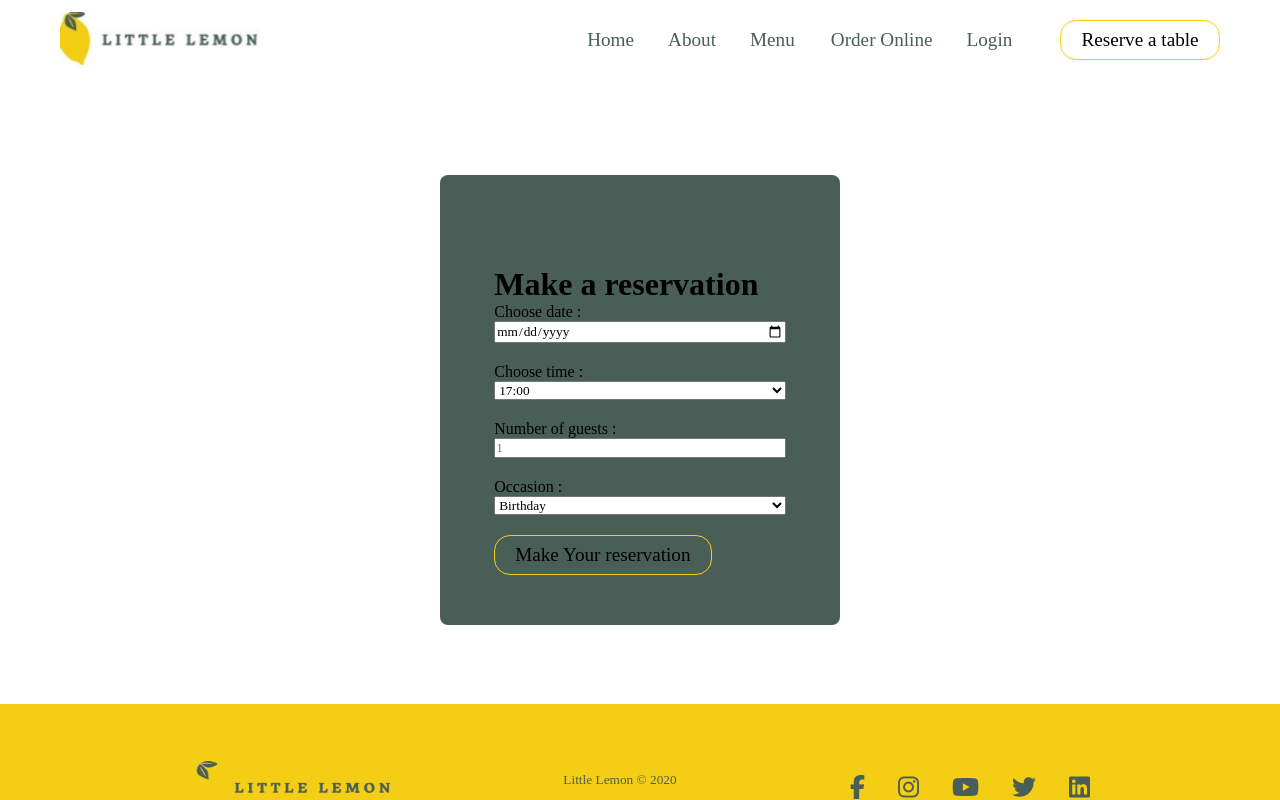
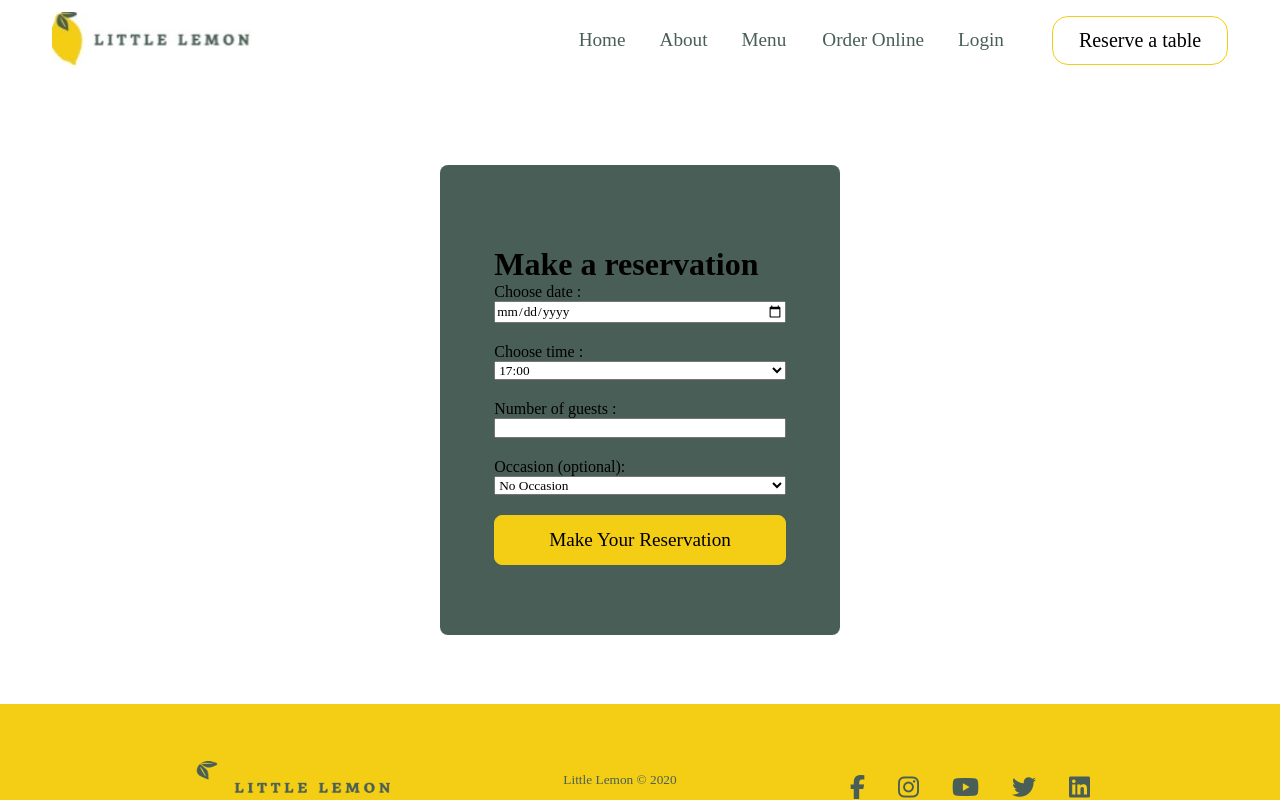
Before and after one commit to ShilpaMRao/little-lemon, a React (Create React App) app: page /reserveatable in a window 1280 px wide. Built offline with nearby package versions, Linux system fonts and the light colour scheme; a web font is replaced by a local one.

Commit message:
Updated the files such that the states are lifted up and performed vslidations on the fields in the form

```diff
--- a/src/App.js
+++ b/src/App.js
@@ -1,6 +1,8 @@
 import "./App.css";
 import NavBarNew from "./components/NavBarNew";
 import Footer from "./components/pages/Footer";
+import React, { useState } from "react";
+
 function App() {
   return (
     <>
--- a/src/components/Button.css
+++ b/src/components/Button.css
@@ -9,10 +9,18 @@
     cursor: pointer;
 }
 .btn--primary {
-   background-color: var(--primary);
-   /* background-color:#f4ce14; */
-   /* color: #f4ce14; */
+   /* background-color: var(--primary); */
+   background-color:#f4ce14;
+    color: black;
     border: 1px solid var(--primary);
+    height: 50px;
+    border-radius: 8px;
+    transition: all 0.3s ease-out;
+    font-size: 1.2rem;
+    margin-bottom: 30px;
+}
+.btn--primary:hover{
+    cursor: pointer;
 }
 .btn--outline{
     background-color: transparent;
--- a/src/components/Button.js
+++ b/src/components/Button.js
@@ -11,12 +11,13 @@ export const Button = ({
   onClick,
   buttonStyle,
   buttonSize,
+  disabled,
 }) => {
   const checkButtonStyle = STYLES.includes(buttonStyle)
     ? buttonStyle
     : STYLES[0];
 
-  const checkButtonSize = STYLES.includes(buttonSize) ? buttonSize : STYLES[1];
+  const checkButtonSize = SIZES.includes(buttonSize) ? buttonSize : SIZES[1];
 
   return (
     <Link to="/reserveatable" className="btn-mobile">
@@ -24,6 +25,7 @@ export const Button = ({
         className={`btn ${checkButtonStyle} ${checkButtonSize}`}
         onClick={onClick}
         type={type}
+        disabled={disabled}
       >
         {children}
       </button>
--- a/src/components/NavBarNew.js
+++ b/src/components/NavBarNew.js
@@ -5,16 +5,20 @@ import "./NavBar.css";
 import "./Button.css";
 import Cards from "./Cards";
 import ReserveATable from "./pages/ReserveATable";
+import ReserveATable_New from "./pages/ReserveATable_New";
 import Home from "./pages/Home";
 import AboutMarioAdrian from "./pages/AboutMarioAdrian";
 import Login from "./pages/Login";
 
 function NavBarNew() {
+  const [reservationData, setReservationData] = useState([]);
+
   const [click, setClick] = useState(false);
   const [button, setButton] = useState(true);
   const handleClick = () => setClick(!click);
   const closeMobileMenu = () => setClick(false);
 
+  console.log("In NavBar :", reservationData);
   const showButton = () => {
     if (window.innerWidth <= 960) {
       setButton(false);
@@ -89,7 +93,15 @@ function NavBarNew() {
         <Route path="/menu" element={<Cards />} />
         <Route path="/orderonline" element={<Cards />} />
         <Route path="/login" element={<Login />} />
-        <Route path="/reserveatable" element={<ReserveATable />} />
+        <Route
+          path="/reserveatable"
+          element={
+            <ReserveATable
+              reservationData={reservationData}
+              setReservationData={setReservationData}
+            />
+          }
+        />
       </Routes>
     </>
   );
--- a/src/components/pages/ReserveATable.css
+++ b/src/components/pages/ReserveATable.css
@@ -10,7 +10,7 @@
     background: #495e57;
     border-radius: 8px;
     width: 400px;
-    height: 450px;
+    height: 470px;
   }
 
 .form{
@@ -32,3 +32,7 @@
     margin: 0 auto;
     margin-top: 20px;
 }
+p{
+    color: red;
+    margin: 0 auto;
+}
--- a/src/components/pages/ReserveATable.js
+++ b/src/components/pages/ReserveATable.js
@@ -1,15 +1,23 @@
-import React, { useReducer } from "react";
+import React, { useEffect, useReducer } from "react";
 import "./ReserveATable.css";
 import { Button } from "../Button";
 import { useState } from "react";
 
 const availableOccasions = [
+  "No Occasion",
   "Birthday",
   "Engagement",
   "Anniversary",
   "Baby Shower",
 ];
-
+const initialAvailableTimes = [
+  "17:00",
+  "18:00",
+  "19:00",
+  "20:00",
+  "21:00",
+  "22:00",
+];
 const reducer = (state, action) => {
   switch (action.type) {
     case "REMOVE_TIME":
@@ -22,57 +30,83 @@ const reducer = (state, action) => {
 };
 
 const BookingForm = (props) => {
-  const initialAvailableTimes = [
-    "17:00",
-    "18:00",
-    "19:00",
-    "20:00",
-    "21:00",
-    "22:00",
-  ];
-
   const [availableTimes, dispatch] = useReducer(reducer, initialAvailableTimes);
 
   const [formData, setFormData] = useState({
+    date: "",
     time: "",
-    date: "",
     guests: "",
     occasion: "",
   });
+  const [error, setError] = useState("");
+  const [submit, setSubmit] = useState(false);
+  const [success, setSuccess] = useState(false);
 
-  const changeHandler = (e) => {
+  const handleChange = (e) => {
+    setFormData({ ...formData, [e.target.name]: e.target.value });
     const selectedTime = e.target.value;
     const selectedDate =
       e.target.name === "date" ? e.target.value : formData.date;
+
     const filteredTimes = initialAvailableTimes.filter((time) => {
-      // Check if the time is available for the selected date
-      const isTimeAvailable = !props.allBookingDetails.some(
+      const isTimeAvailable = !props.reservationData.some(
         (booking) => booking.date === selectedDate && booking.time === time
       );
-
       return isTimeAvailable;
     });
+    setFormData({ ...formData, [e.target.name]: e.target.value });
     dispatch({ type: "REMOVE_TIME", payload: selectedTime });
-    setFormData({ ...formData, [e.target.name]: selectedTime });
-
+    console.log("Form Data : ", formData);
     // Dispatch an action to update the availableTimes state
     dispatch({ type: "SET_AVAILABLE_TIMES", payload: filteredTimes });
   };
 
-  const submitHandler = (e) => {
+  const handleClick = (e) => {
     e.preventDefault();
+    const validationResult = validate(formData);
+    setError(validationResult);
+    if (Object.keys(validationResult).length > 0) {
+      return;
+    }
+    setSubmit(true);
     props.onAdd(formData);
-    // alert(
-    //   `Reservation Done for ${formData.date} at ${formData.time} for ${formData.guests} on the occasion of ${formData.occasion}. Looking forward to serving you!!!`
-    // );
+    props.setReservationData([...props.reservationData, formData]);
+
+    alert(
+      `Reservation Done for ${formData.date} at ${formData.time}PM for ${formData.guests}  guests on the occasion of ${formData.occasion}.
+       Looking forward to serving you!!!`
+    );
+
     setFormData({ time: "", date: "", guests: "", occasion: "" });
+    setError("");
   };
 
+  useEffect(() => {
+    if (Object.keys(error).length === 0 && submit) {
+      console.log(formData);
+    }
+  }, [error]);
+  const validate = () => {
+    const error = {};
+    if (!formData.date) {
+      error.date = "Date is required.";
+    }
+    if (!formData.time) {
+      error.time = "Time is required.";
+    }
+    if (!formData.guests) {
+      error.guests = "Number of guests is required.";
+    }
+    return error;
+  };
+
+  // Setting today's date
+  const currentDate = new Date().toISOString().split("T")[0];
   return (
     <>
       <div className="form-wrapper">
         <div className="form">
-          <div className="form-data" id="form" onSubmit={submitHandler}>
+          <div className="form-data" id="form">
             <div className="form-data">
               <h1>Make a reservation</h1>
               <label htmlFor="res-date">Choose date : </label>
@@ -80,53 +114,65 @@ const BookingForm = (props) => {
                 type="date"
                 name="date"
                 id="res-date"
+                required
+                min={currentDate}
                 value={formData.date}
-                onChange={changeHandler}
+                onChange={handleChange}
               />
             </div>
+            {error.date && <p>{error.date}</p>}
             <div className="form-data">
               <label htmlFor="res-time">Choose time : </label>
               <select
                 id="res-time "
                 name="time"
+                required
                 value={formData.time}
-                onChange={changeHandler}
+                onChange={handleChange}
               >
-                {availableTimes.map((time, index) => (
-                  <option>{availableTimes[index]}</option>
+                {availableTimes.map((time) => (
+                  <option>{time}</option>
                 ))}
               </select>
             </div>
+            <p>{error.time}</p>
             <div className="form-data">
               <label htmlFor="guests">Number of guests :</label>
               <input
                 type="number"
                 name="guests"
-                placeholder="1"
+                placeholder=""
                 min="1"
                 max="10"
+                required
                 id="guests"
                 value={formData.guests}
-                onChange={changeHandler}
+                onChange={handleChange}
               />
             </div>
+            <p>{error.guests}</p>
             <div className="form-data">
-              <label htmlFor="occasion">Occasion : </label>
+              <label htmlFor="occasion">Occasion (optional): </label>
               <select
                 id="occasion"
                 name="occasion"
+                placeholder=""
                 value={formData.occasion}
-                onChange={changeHandler}
+                onChange={handleChange}
               >
-                {availableOccasions.map((occasion, index) => (
-                  <option>{availableOccasions[index]}</option>
+                {availableOccasions.map((occasion) => (
+                  <option>{occasion}</option>
                 ))}
               </select>
             </div>
             <div className="form-data">
-              <Button className="btn--primary" onClick={submitHandler}>
-                Make Your reservation
-              </Button>
+              <button
+                className="btn--primary"
+                type="submit"
+                onClick={handleClick}
+              >
+                Make Your Reservation
+              </button>
             </div>
           </div>
         </div>
@@ -154,18 +200,27 @@ const FinalBooking = (props) => {
   );
 };
 
-const ReserveATable = () => {
+const ReserveATable = (props) => {
   const [allBookingDetails, updateAllBookingDetails] = useState([]);
   const addBookingDetails = (bookingDetails) => {
     updateAllBookingDetails([...allBookingDetails, bookingDetails]);
   };
+  console.log(
+    "in Reservation page : Reservation Data coming from NavBar: ",
+    props.reservationData
+  );
   return (
     <>
       <BookingForm
+        reservationData={props.reservationData}
+        setReservationData={props.setReservationData}
         onAdd={addBookingDetails}
         allBookingDetails={allBookingDetails}
       />
-      <FinalBooking allBookingDetails={allBookingDetails} />
+      <FinalBooking
+        allBookingDetails={allBookingDetails}
+        props={allBookingDetails}
+      />
     </>
   );
 };
```
Also changed, not shown: src/components/NavBar.js (deleted, +0 -85 lines).
